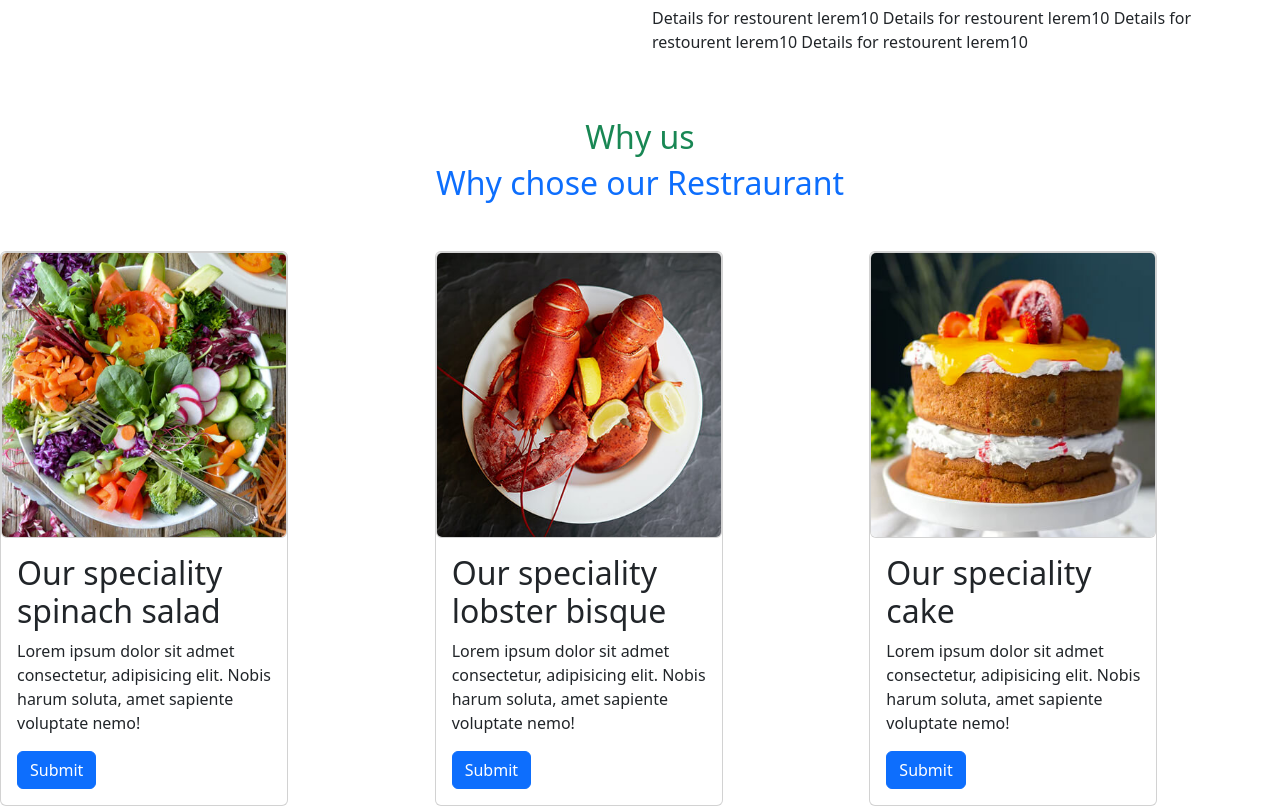
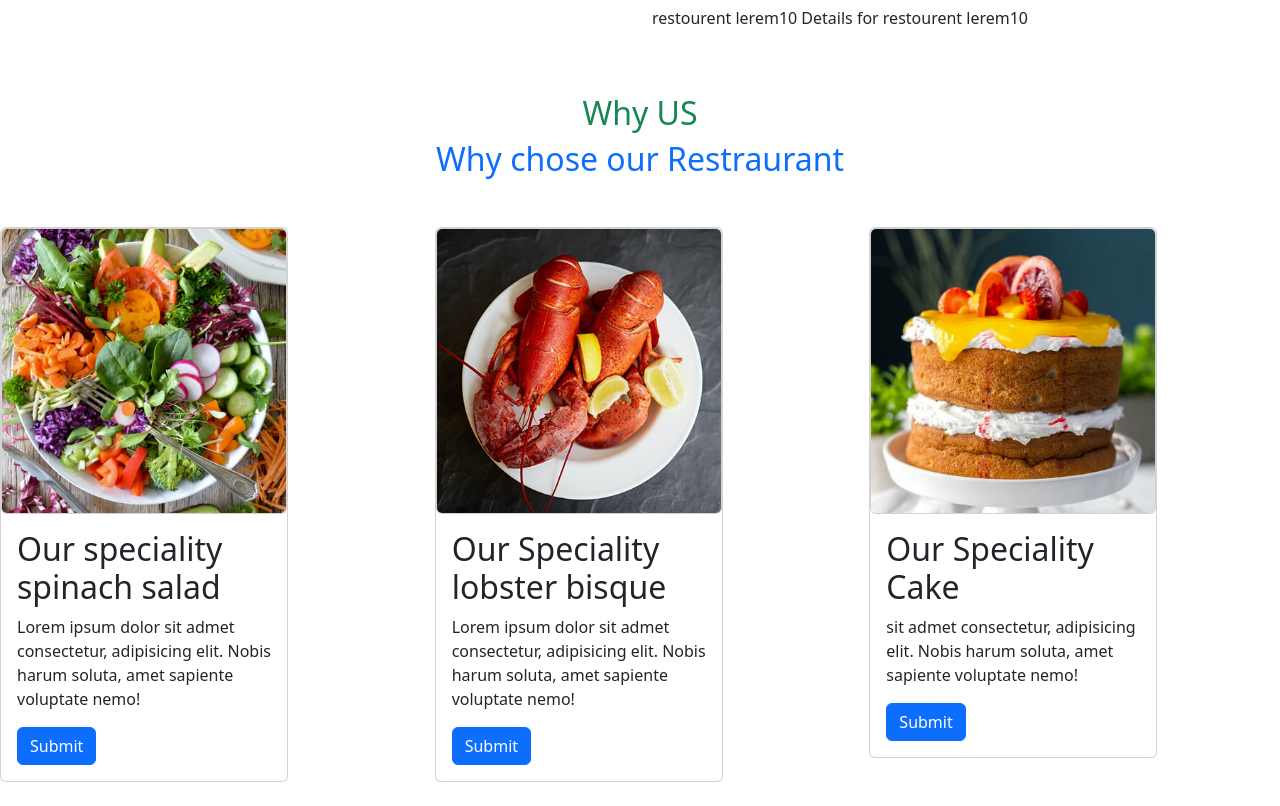
Before and after one commit to kalpanamaurya/Bootstrap_Project, a plain HTML site: page index.html in a window 1280 px wide. Shown: the part 1338-2144 px from the top of the page. After the commit the page ends 2120 px from the top, so only its background shows below. Drawn offline with nearby package versions, Linux system fonts and the light colour scheme.

Commit message:
Update html

```diff
--- a/index.html
+++ b/index.html
@@ -47,7 +47,7 @@
         </div>
        </section>
 
-       <!--Menu section-->>
+       <!--Menu section-->
 
      <section class="menu mt-5 mb-5 d-flex aligm-item-center justifiy content-center">
         <div class=" container">
@@ -77,7 +77,7 @@
          <div class="cards">
             <div class="container">
                 <div class="card-text text-center">
-                    <div class="h2 text-success">Why us</div>
+                    <div class="h2 text-success">Why US</div>
                     <div class="h2 text-primary">Why chose our Restraurant</div>
                 </div>
             </div>
@@ -100,7 +100,7 @@
                     <img src="images/lobster-bisque.jpg" alt="" class="card img-top">
                     <div class="card-body">
                         <div class="card-title">
-                            <div class="h2">Our speciality lobster bisque</div>
+                            <div class="h2">Our Speciality lobster bisque</div>
                         </div>
                         <p>Lorem ipsum dolor sit admet consectetur, adipisicing elit. Nobis harum soluta, amet sapiente voluptate nemo!</p>
                          <div class="btn btn-primary">Submit</div>
@@ -112,9 +112,9 @@
                     <img src="images/cake.jpg" alt="" class="card img-top">
                     <div class="card-body">
                         <div class="card-title">
-                            <div class="h2">Our speciality cake </div>
+                            <div class="h2">Our Speciality Cake </div>
                         </div>
-                        <p>Lorem ipsum dolor sit admet consectetur, adipisicing elit. Nobis harum soluta, amet sapiente voluptate nemo!</p>
+                        <p> sit admet consectetur, adipisicing elit. Nobis harum soluta, amet sapiente voluptate nemo!</p>
                          <div class="btn btn-primary">Submit</div>
                     </div>
                 </div>
```
